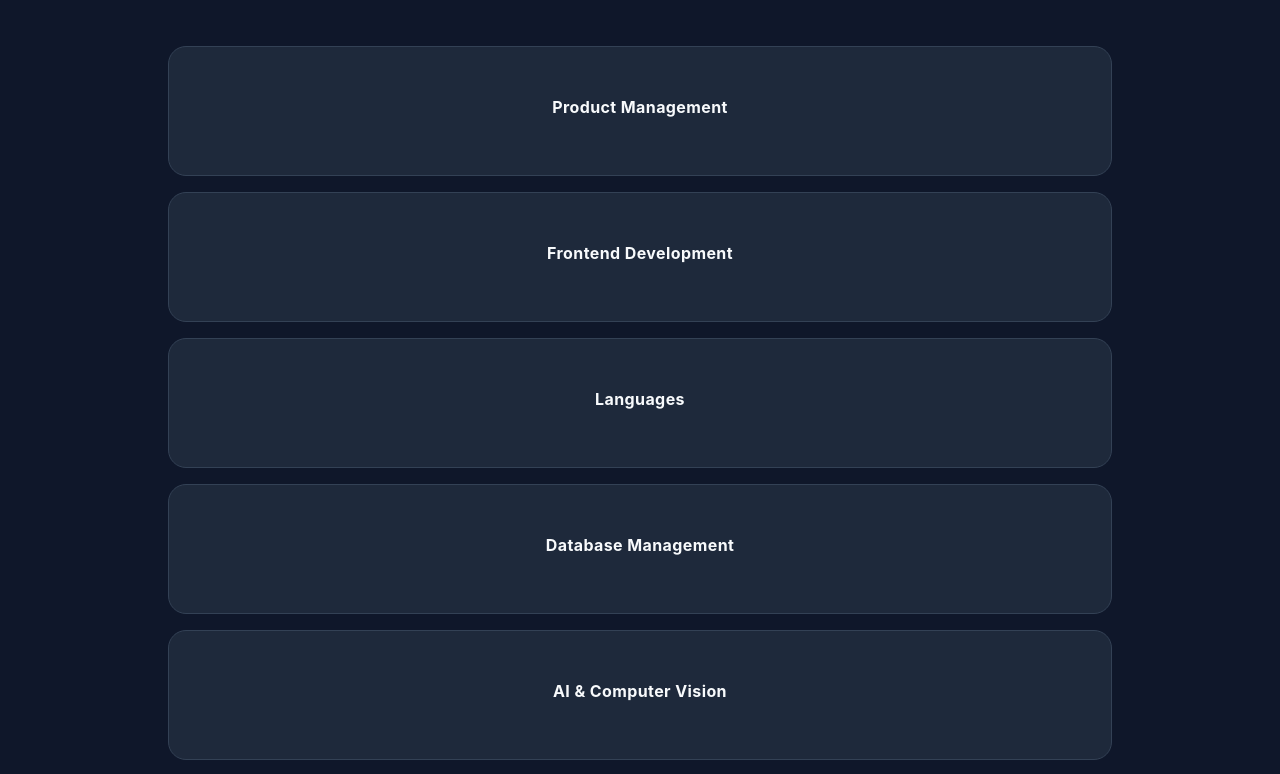
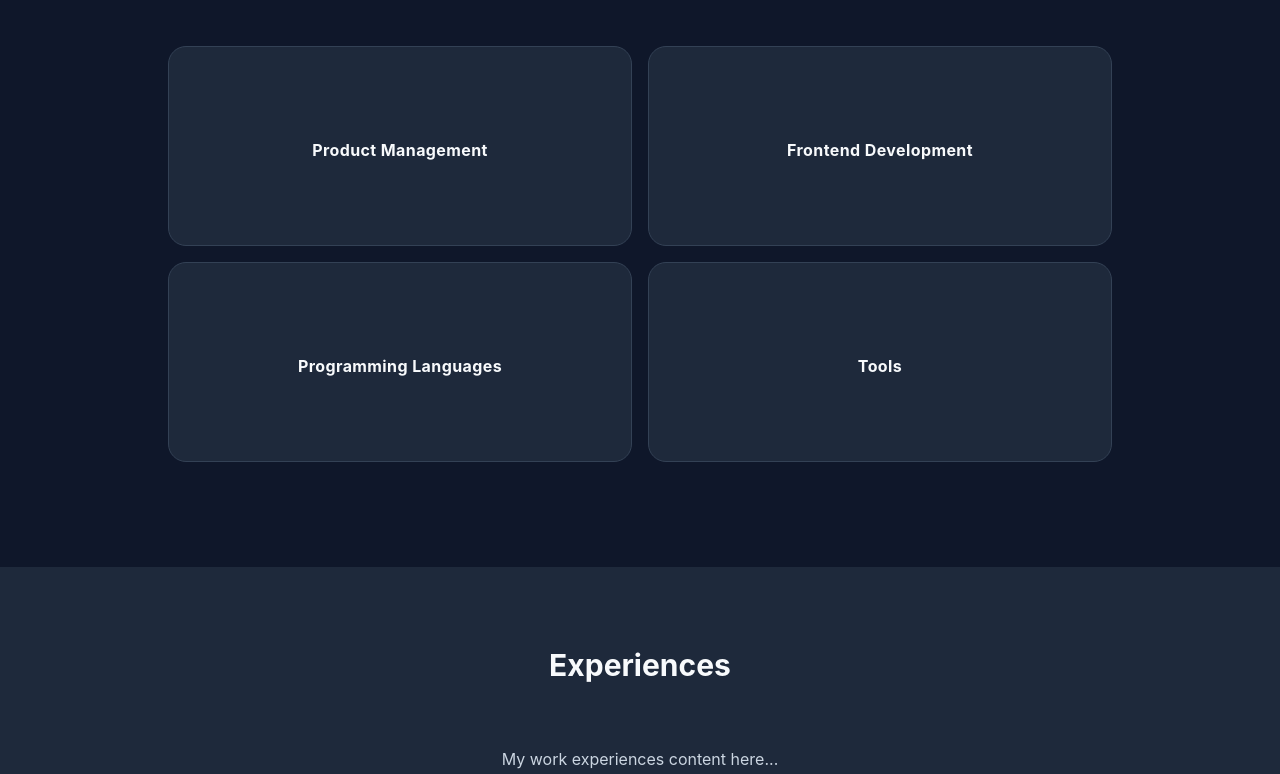
Before and after one commit to dvsalmah/PersonalSite-v1, a React (Vite) app: page / in a window 1280 px wide. Shown: the part 1660-2434 px from the top of the page. Built offline with nearby package versions, Linux system fonts and the light colour scheme.

Commit message:
feat: implement Skills section

```diff
--- /dev/null
+++ b/src/components/ui/badge.jsx
@@ -0,0 +1,44 @@
+import * as React from "react"
+import { Slot } from "@radix-ui/react-slot"
+import { cva } from "class-variance-authority";
+
+import { cn } from "@/lib/utils"
+
+const badgeVariants = cva(
+  "inline-flex items-center justify-center rounded-full border px-2 py-0.5 text-xs font-normal w-fit whitespace-nowrap shrink-0 [&>svg]:size-3 gap-1 [&>svg]:pointer-events-none focus-visible:border-ring focus-visible:ring-ring/50 focus-visible:ring-[3px] aria-invalid:ring-destructive/20 dark:aria-invalid:ring-destructive/40 aria-invalid:border-destructive transition-[color,box-shadow] overflow-hidden",
+  {
+    variants: {
+      variant: {
+        default:
+          "border-transparent bg-primary text-primary-foreground",
+        secondary:
+          "border-transparent bg-secondary text-secondary-foreground ",
+        destructive:
+          "border-transparent bg-destructive text-white focus-visible:ring-destructive/20 dark:focus-visible:ring-destructive/40 dark:bg-destructive/60",
+        outline:
+          "text-foreground ",
+      },
+    },
+    defaultVariants: {
+      variant: "default",
+    },
+  }
+)
+
+function Badge({
+  className,
+  variant,
+  asChild = false,
+  ...props
+}) {
+  const Comp = asChild ? Slot : "span"
+
+  return (
+    <Comp
+      data-slot="badge"
+      className={cn(badgeVariants({ variant }), className)}
+      {...props} />
+  );
+}
+
+export { Badge, badgeVariants }
--- a/src/components/ui/card-hover-effect.jsx
+++ b/src/components/ui/card-hover-effect.jsx
@@ -1,6 +1,7 @@
 import { cn } from "@/lib/utils";
 import { AnimatePresence, motion } from "motion/react";
 import { useState } from "react";
+import { Badge } from "./badge";
 
 export const HoverEffect = ({
   items,
@@ -10,33 +11,44 @@
 
   return (
     <div
-      className={cn("grid grid-cols-1 md:grid-cols-2  lg:grid-cols-3 py-px", className)}>
+      className={cn("grid grid-cols-2 md:grid-cols-4 py-px", className)}>
       {items.map((item, idx) => (
         <a
           href={item?.link}
-          key={item?.link}
-          className="relative group  block p-2 h-full w-full transition-all duration-500 hover:scale-110 hover:z-30"
+          key={item?.link || idx}
+          className="relative group block p-2 h-full w-full transition-all duration-500 hover:z-30 cursor-pointer"
           onMouseEnter={() => setHoveredIndex(idx)}
           onMouseLeave={() => setHoveredIndex(null)}>
           <AnimatePresence>
             {hoveredIndex === idx && (
               <motion.span
-                className="absolute inset-0 h-full w-full bg-[#F1A7C6] rounded-3xl"
+                className="pointer-events-none absolute inset-0 h-full w-full bg-[#F1A7C6] rounded-3xl"
                 layoutId="hoverBackground"
                 initial={{ opacity: 0 }}
                 animate={{
                   opacity: 1,
-                  transition: { duration: 0.15 },
+                  transition: { duration: 0.01 },
                 }}
                 exit={{
                   opacity: 0,
-                  transition: { duration: 0.15, delay: 0.2 },
+                  transition: { duration: 0.01},
                 }} />
             )}
           </AnimatePresence>
           <Card>
-            <CardTitle>{item.title}</CardTitle>
-            <CardDescription>{item.description}</CardDescription>
+            <div className="flex flex-col items-center justify-center content-center h-full group-hover:hidden transition-all duration-150">
+              <CardTitle>{item.title}</CardTitle>
+            </div>
+            <div className="hidden group-hover:flex flex-wrap gap-0.5 justify-center items-center h-full animate-in fade-in zoom-in duration-100 overflow-auto">
+            {item.badges && item.badges.map((badgeText, index) => (
+              <Badge
+                key={index}
+                variant="secondary"
+                className="bg-slate-900/80 text-slate-100 border border-slate-700 px-1.5 py-0.5 text-[10px] leading-tight h-auto shrink-0 whitespace-normal">
+                {badgeText}
+              </Badge>
+            ))}
+            </div>
           </Card>
         </a>
       ))}
@@ -51,23 +63,15 @@
   return (
     <div
       className={cn(
-        // Base Style
-        "rounded-2xl h-full w-full p-6 overflow-hidden relative z-20 flex flex-col items-center justify-center text-center",
-
-        // WARNA: Normal (Slate) -> Hover (Transparan biar Pink kelihatan)
+        "rounded-2xl h-full w-full min-h-[200px] lg:min-h-[150px] p-4 overflow-hidden relative z-20 flex flex-col items-center justify-center text-center",
         "bg-[#1E293B] group-hover:bg-transparent",
-
-        // BORDER: Normal (Ada) -> Hover (Hilang)
         "border border-slate-700 group-hover:border-transparent",
-
-        // PERUBAHAN 2: Hapus scale dari sini karena sudah dipindah ke atas (<a>)
-        // Cukup transisi warna saja
-        "transition-colors duration-300",
+        "transition-all duration-100 scale-100 group-hover:scale-125",
 
         className
       )}>
-      <div className="relative z-50">
-        <div className="p-4">{children}</div>
+      <div className="relative z-50 w-full">
+        <div>{children}</div>
       </div>
     </div>
   );
@@ -80,7 +84,6 @@
   return (
     <h4 className={cn(
       "font-bold tracking-wide mt-2",
-      // Text Putih -> Hitam saat hover
       "text-[#F8FAFC] group-hover:text-slate-900 transition-colors duration-300",
       className
     )}>
@@ -88,20 +91,3 @@
     </h4>
   );
 };
-
-export const CardDescription = ({
-  className,
-  children
-}) => {
-  return (
-    <p
-      className={cn(
-        "mt-4 tracking-wide leading-relaxed text-sm",
-        // Text Abu -> Abu Gelap saat hover
-        "text-[#CBD5E1] group-hover:text-slate-800 transition-colors duration-300",
-        className
-      )}>
-      {children}
-    </p>
-  );
-};
--- a/src/page/Skills.jsx
+++ b/src/page/Skills.jsx
@@ -5,35 +5,19 @@
   const skillCategories = [
     {
       title: "Product Management",
-      icon: (
-        <svg
-          xmlns="http://www.w3.org/2000/svg"
-          viewBox="0 0 48 48"
-          className="w-16 h-16 mb-6 text-slate-300 group-hover:text-white transition-colors duration-300"
-          fill="none"
-          stroke="currentColor"
-          strokeWidth="2.5"
-          strokeLinecap="round"
-          strokeLinejoin="round"
-        >
-          <path d="M7.5,5.5h33a2,2,0,0,1,2,2v33a2,2,0,0,1-2,2H7.5a2,2,0,0,1-2-2V7.5A2,2,0,0,1,7.5,5.5Zm5,4.81a2.21,2.21,0,0,0-2.22,2.22v21a2.22,2.22,0,0,0,2.22,2.22h6.85a2.22,2.22,0,0,0,2.21-2.22v-21a2.21,2.21,0,0,0-2.21-2.22Zm16.09,0a2.22,2.22,0,0,0-2.22,2.22V24.28a2.23,2.23,0,0,0,2.22,2.22h6.85a2.22,2.22,0,0,0,2.22-2.22V12.53a2.21,2.21,0,0,0-2.22-2.22Z" />
-        </svg>
-      )
+      badges: ["Product Thinking", "Requirement Analysis", "User Research & Problem Discovery", "Roadmapping & Prioritization", "Stakeholder Communication"]
     },
     {
-      title: "Frontend Development"
+      title: "Frontend Development",
+      badges: ["React", "Bootstrap", "Tailwind CSS"]
     },
     {
-      title: "Languages"
+      title: "Programming Languages",
+      badges: ["Java", "Python", "JavaScript", "C++"]
     },
     {
-      title: "Database Management"
-    },
-    {
-      title: "AI & Computer Vision"
-    },
-    {
-      title: "Tools"
+      title: "Tools",
+      badges: ["Git", "VSCode", "Trello", "Notion", "Figma", "Figjam"]
     },
   ];
 
```
